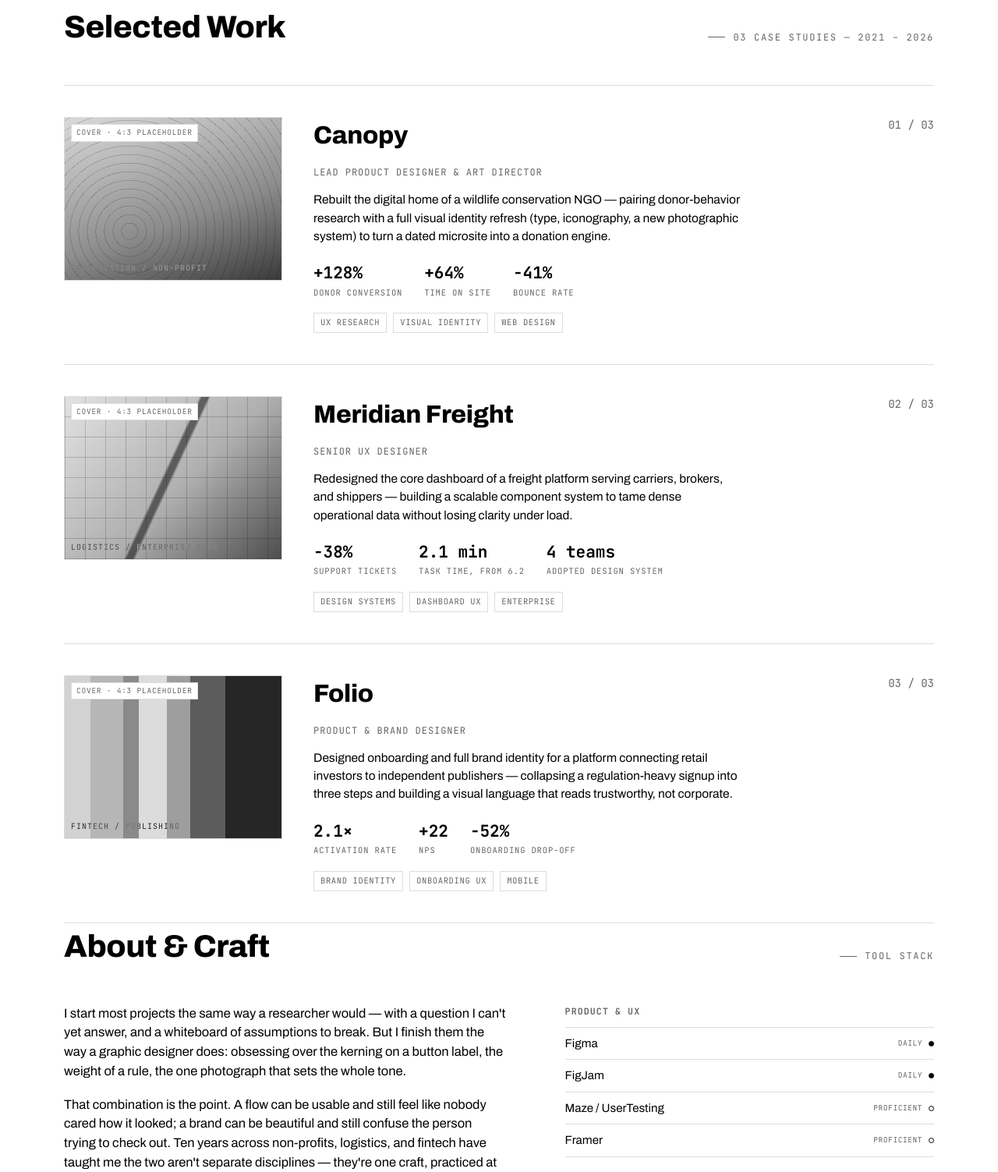
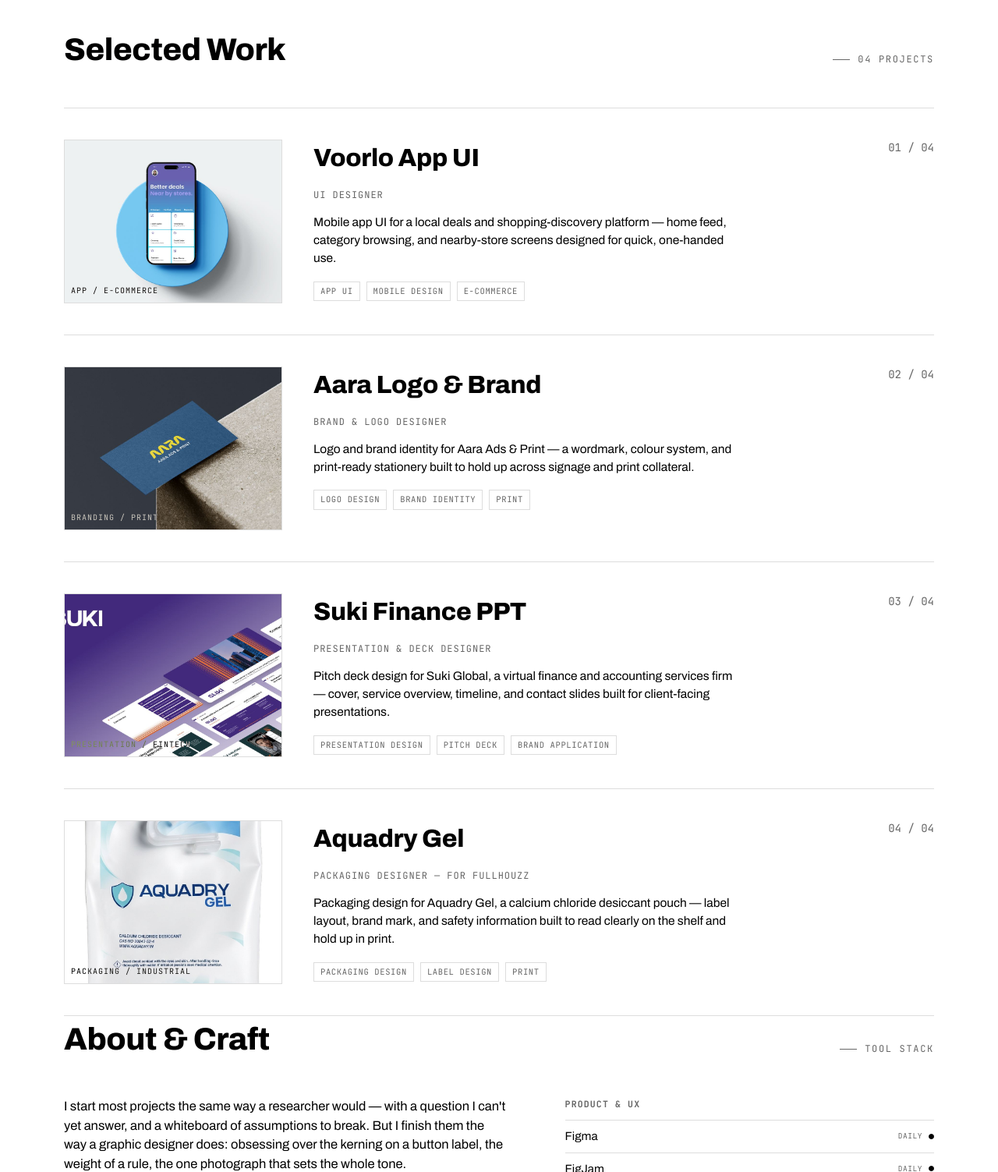
Before and after one commit to MAHEN1412/Sushma-Website, a website built with Vite: page index.html in a window 1280 px wide. Shown: the part 720-2223 px from the top of the page at 78% size. Built offline with nearby package versions, Linux system fonts and the light colour scheme.

Commit message:
Update hero copy, replace case studies with real projects, always-white theme
- Hero now reads UI & Graphic Designer, 9+ yrs, Hyderabad, Photoshop/Illustrator/InDesign
- Selected Work section replaced with 4 real projects: Voorlo App UI, Aara
  Logo & Brand, Suki Finance PPT, and Aquadry Gel packaging (for Fullhouzz)
- Removed prefers-color-scheme dark override so the site stays white always
- Added project thumbnail images under public/images/

```diff
--- a/css/style.css
+++ b/css/style.css
@@ -19,17 +19,7 @@
   --font-body: "Archivo", "Helvetica Neue", Arial, sans-serif;
   --font-mono: "JetBrains Mono", "SFMono-Regular", Consolas, monospace;
 
-  color-scheme: light dark;
-}
-@media (prefers-color-scheme: dark){
-  :root:not([data-theme="light"]){
-    --paper: #000000; --paper-raised: #1A1A1A; --ink: #FFFFFF;
-    --muted: #999999; --line: #333333; --accent: #FFFFFF; --accent-ink: #000000;
-  }
-}
-:root[data-theme="dark"]{
-  --paper: #000000; --paper-raised: #1A1A1A; --ink: #FFFFFF;
-  --muted: #999999; --line: #333333; --accent: #FFFFFF; --accent-ink: #000000;
+  color-scheme: light;
 }
 *{box-sizing:border-box;}
 html{scroll-behavior:smooth;}
@@ -87,6 +77,7 @@ section{ padding:76px 0; scroll-margin-top:84px; }
   position:absolute; top:8px; left:8px; z-index:2; font-family:var(--font-mono); font-size:9.5px;
   letter-spacing:.08em; text-transform:uppercase; background:var(--paper); color:var(--muted); padding:3px 6px; border:1px solid var(--line);
 }
+.thumb img{ position:absolute; inset:0; width:100%; height:100%; object-fit:cover; }
 .thumb .sector{
   position:absolute; bottom:8px; left:8px; z-index:2; font-family:var(--font-mono); font-size:10px;
   letter-spacing:.1em; text-transform:uppercase; color:#fff; mix-blend-mode:difference;
--- a/index.html
+++ b/index.html
@@ -26,9 +26,9 @@
 <main>
   <section class="hero wrap">
     <h1 class="hero-name">Sushma Reddy<br>Para<em>ni</em>.</h1>
-    <p class="hero-meta">Senior UX &amp; Graphic Designer<span class="sep">·</span><strong>10 yrs</strong> in product &amp; brand design<span class="sep">·</span>Bengaluru, IN — open to remote<span class="sep">·</span>Figma · Illustrator · Framer</p>
-    <p class="hero-role">Senior UX Designer — Visual Systems &amp; Brand Craft</p>
-    <p class="hero-copy">I design the interface and the identity behind it. Ten years turning ambiguous, data-heavy problems into products people navigate without thinking twice — and making them look like they meant to be that good.</p>
+    <p class="hero-meta">UI &amp; Graphic Designer<span class="sep">·</span><strong>9+ yrs</strong> in branding &amp; print design<span class="sep">·</span>Hyderabad, IN — open to remote<span class="sep">·</span>Photoshop · Illustrator · InDesign</p>
+    <p class="hero-role">UI &amp; Graphic Designer — Branding, Print &amp; Campaign Design</p>
+    <p class="hero-copy">I turn client briefs into visual work that holds up across every surface — branding, print, and digital. Nine-plus years designing campaign identities, posters, infographics, social creatives, and websites, with a craftsman's eye for typography, color, and pre-press precision.</p>
     <div class="hero-actions">
       <a class="btn btn-solid" href="mailto:hello@sushmareddyparani.design">Start a conversation ↗</a>
       <button class="btn" id="copyHero" data-email="hello@sushmareddyparani.design">Copy Email</button>
@@ -38,83 +38,88 @@
   <section id="work" class="wrap">
     <div class="section-head">
       <h2>Selected Work</h2>
-      <div class="eyebrow">03 case studies — 2021 – 2026</div>
+      <div class="eyebrow">04 projects</div>
     </div>
 
-    <a class="work-row" href="https://claude.ai/code/artifact/182ae947-1720-4570-91ca-6c23736aecb9">
-      <div class="thumb thumb-canopy">
-        <span class="tag">Cover · 4∶3 placeholder</span>
-        <span class="sector">Conservation / Non-profit</span>
+    <a class="work-row" href="https://sushmareddy.framer.website/works/voorlo-app-ui" target="_blank" rel="noopener">
+      <div class="thumb">
+        <img src="/images/voorlo.jpg" alt="Voorlo App UI cover">
+        <span class="sector">App / E-commerce</span>
       </div>
       <div class="work-body">
         <div class="work-top">
-          <h3 class="work-title">Canopy</h3>
-          <span class="work-index">01 / 03</span>
+          <h3 class="work-title">Voorlo App UI</h3>
+          <span class="work-index">01 / 04</span>
         </div>
-        <span class="work-role">Lead Product Designer &amp; Art Director</span>
-        <p class="work-desc">Rebuilt the digital home of a wildlife conservation NGO — pairing donor-behavior research with a full visual identity refresh (type, iconography, a new photographic system) to turn a dated microsite into a donation engine.</p>
-        <div class="stat-row">
-          <div class="stat"><b>+128%</b><span>Donor conversion</span></div>
-          <div class="stat"><b>+64%</b><span>Time on site</span></div>
-          <div class="stat"><b>−41%</b><span>Bounce rate</span></div>
-        </div>
+        <span class="work-role">UI Designer</span>
+        <p class="work-desc">Mobile app UI for a local deals and shopping-discovery platform &mdash; home feed, category browsing, and nearby-store screens designed for quick, one-handed use.</p>
         <div class="tag-row">
-          <span class="chip">UX Research</span>
-          <span class="chip">Visual Identity</span>
-          <span class="chip">Web Design</span>
+          <span class="chip">App UI</span>
+          <span class="chip">Mobile Design</span>
+          <span class="chip">E-commerce</span>
         </div>
       </div>
     </a>
 
-    <a class="work-row" href="https://claude.ai/code/artifact/9173a823-8da3-4900-882d-165bb8b6d7c0">
-      <div class="thumb thumb-meridian">
-        <span class="tag">Cover · 4∶3 placeholder</span>
-        <span class="sector">Logistics / Enterprise SaaS</span>
+    <a class="work-row" href="https://sushmareddy.framer.website/works/aara-mission-identity" target="_blank" rel="noopener">
+      <div class="thumb">
+        <img src="/images/aara.jpg" alt="Aara Logo and Brand Identity cover">
+        <span class="sector">Branding / Print</span>
       </div>
       <div class="work-body">
         <div class="work-top">
-          <h3 class="work-title">Meridian Freight</h3>
-          <span class="work-index">02 / 03</span>
+          <h3 class="work-title">Aara Logo &amp; Brand</h3>
+          <span class="work-index">02 / 04</span>
         </div>
-        <span class="work-role">Senior UX Designer</span>
-        <p class="work-desc">Redesigned the core dashboard of a freight platform serving carriers, brokers, and shippers — building a scalable component system to tame dense operational data without losing clarity under load.</p>
-        <div class="stat-row">
-          <div class="stat"><b>−38%</b><span>Support tickets</span></div>
-          <div class="stat"><b>2.1 min</b><span>Task time, from 6.2</span></div>
-          <div class="stat"><b>4 teams</b><span>Adopted design system</span></div>
-        </div>
+        <span class="work-role">Brand &amp; Logo Designer</span>
+        <p class="work-desc">Logo and brand identity for Aara Ads &amp; Print &mdash; a wordmark, colour system, and print-ready stationery built to hold up across signage and print collateral.</p>
         <div class="tag-row">
-          <span class="chip">Design Systems</span>
-          <span class="chip">Dashboard UX</span>
-          <span class="chip">Enterprise</span>
+          <span class="chip">Logo Design</span>
+          <span class="chip">Brand Identity</span>
+          <span class="chip">Print</span>
         </div>
       </div>
     </a>
 
-    <a class="work-row" href="https://claude.ai/code/artifact/0578bd0b-6049-4bb1-a7fa-aa7af0dd58c2">
-      <div class="thumb thumb-folio">
-        <span class="tag">Cover · 4∶3 placeholder</span>
-        <span class="sector">FinTech / Publishing</span>
+    <a class="work-row" href="https://sushmareddy.framer.website/works/suki-finance-ppt" target="_blank" rel="noopener">
+      <div class="thumb">
+        <img src="/images/suki.jpg" alt="Suki Finance presentation cover">
+        <span class="sector">Presentation / FinTech</span>
       </div>
       <div class="work-body">
         <div class="work-top">
-          <h3 class="work-title">Folio</h3>
-          <span class="work-index">03 / 03</span>
+          <h3 class="work-title">Suki Finance PPT</h3>
+          <span class="work-index">03 / 04</span>
         </div>
-        <span class="work-role">Product &amp; Brand Designer</span>
-        <p class="work-desc">Designed onboarding and full brand identity for a platform connecting retail investors to independent publishers — collapsing a regulation-heavy signup into three steps and building a visual language that reads trustworthy, not corporate.</p>
-        <div class="stat-row">
-          <div class="stat"><b>2.1×</b><span>Activation rate</span></div>
-          <div class="stat"><b>+22</b><span>NPS</span></div>
-          <div class="stat"><b>−52%</b><span>Onboarding drop-off</span></div>
-        </div>
+        <span class="work-role">Presentation &amp; Deck Designer</span>
+        <p class="work-desc">Pitch deck design for Suki Global, a virtual finance and accounting services firm &mdash; cover, service overview, timeline, and contact slides built for client-facing presentations.</p>
         <div class="tag-row">
-          <span class="chip">Brand Identity</span>
-          <span class="chip">Onboarding UX</span>
-          <span class="chip">Mobile</span>
+          <span class="chip">Presentation Design</span>
+          <span class="chip">Pitch Deck</span>
+          <span class="chip">Brand Application</span>
         </div>
       </div>
     </a>
+
+    <div class="work-row">
+      <div class="thumb">
+        <img src="/images/aquadry.jpg" alt="Aquadry Gel packaging design cover">
+        <span class="sector">Packaging / Industrial</span>
+      </div>
+      <div class="work-body">
+        <div class="work-top">
+          <h3 class="work-title">Aquadry Gel</h3>
+          <span class="work-index">04 / 04</span>
+        </div>
+        <span class="work-role">Packaging Designer &mdash; for Fullhouzz</span>
+        <p class="work-desc">Packaging design for Aquadry Gel, a calcium chloride desiccant pouch &mdash; label layout, brand mark, and safety information built to read clearly on the shelf and hold up in print.</p>
+        <div class="tag-row">
+          <span class="chip">Packaging Design</span>
+          <span class="chip">Label Design</span>
+          <span class="chip">Print</span>
+        </div>
+      </div>
+    </div>
   </section>
 
   <section id="about" class="wrap">
```
Also changed, not shown: public/images/aara.jpg (added), public/images/aquadry.jpg (added), public/images/suki.jpg (added), public/images/voorlo.jpg (added).
